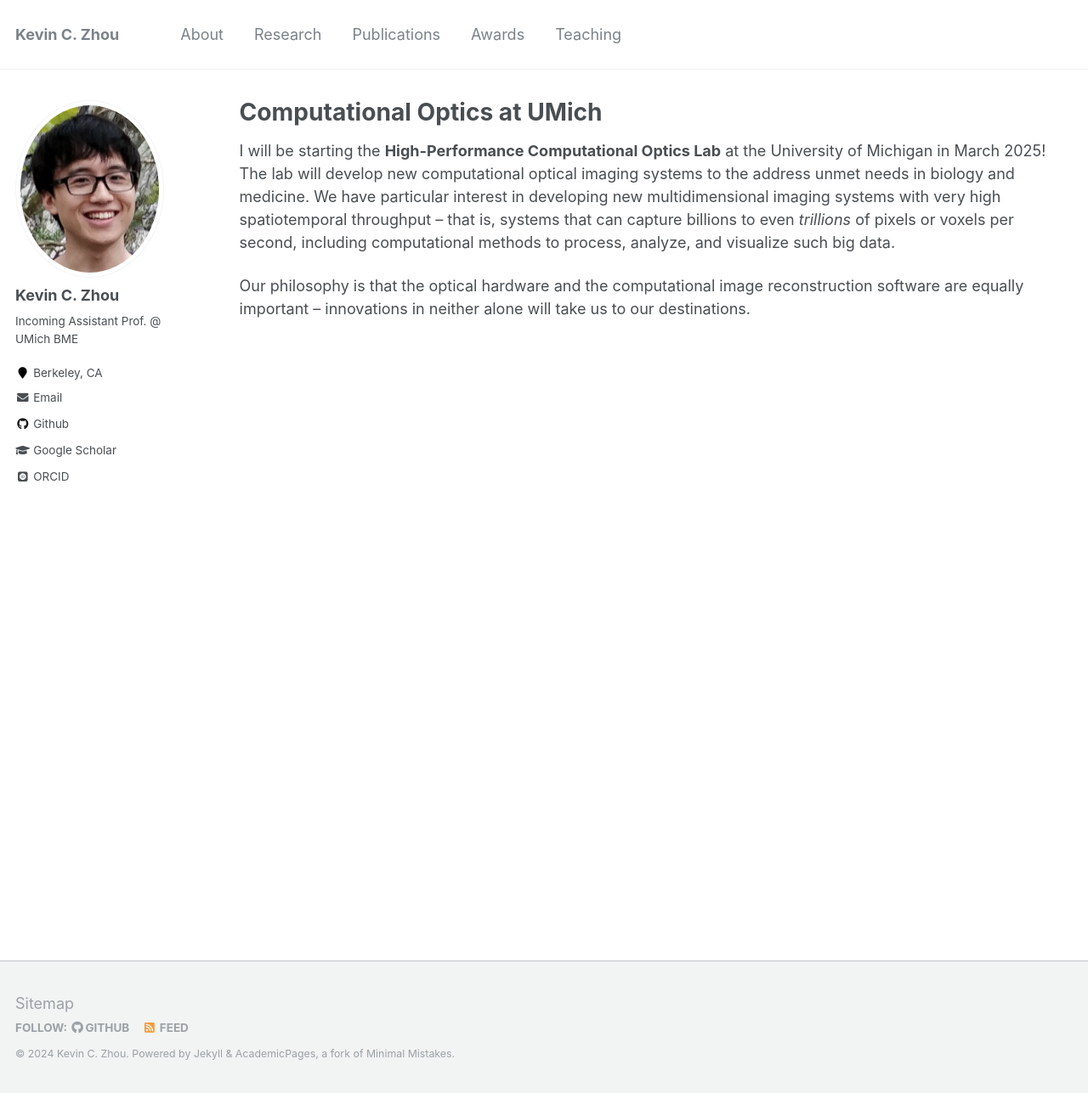
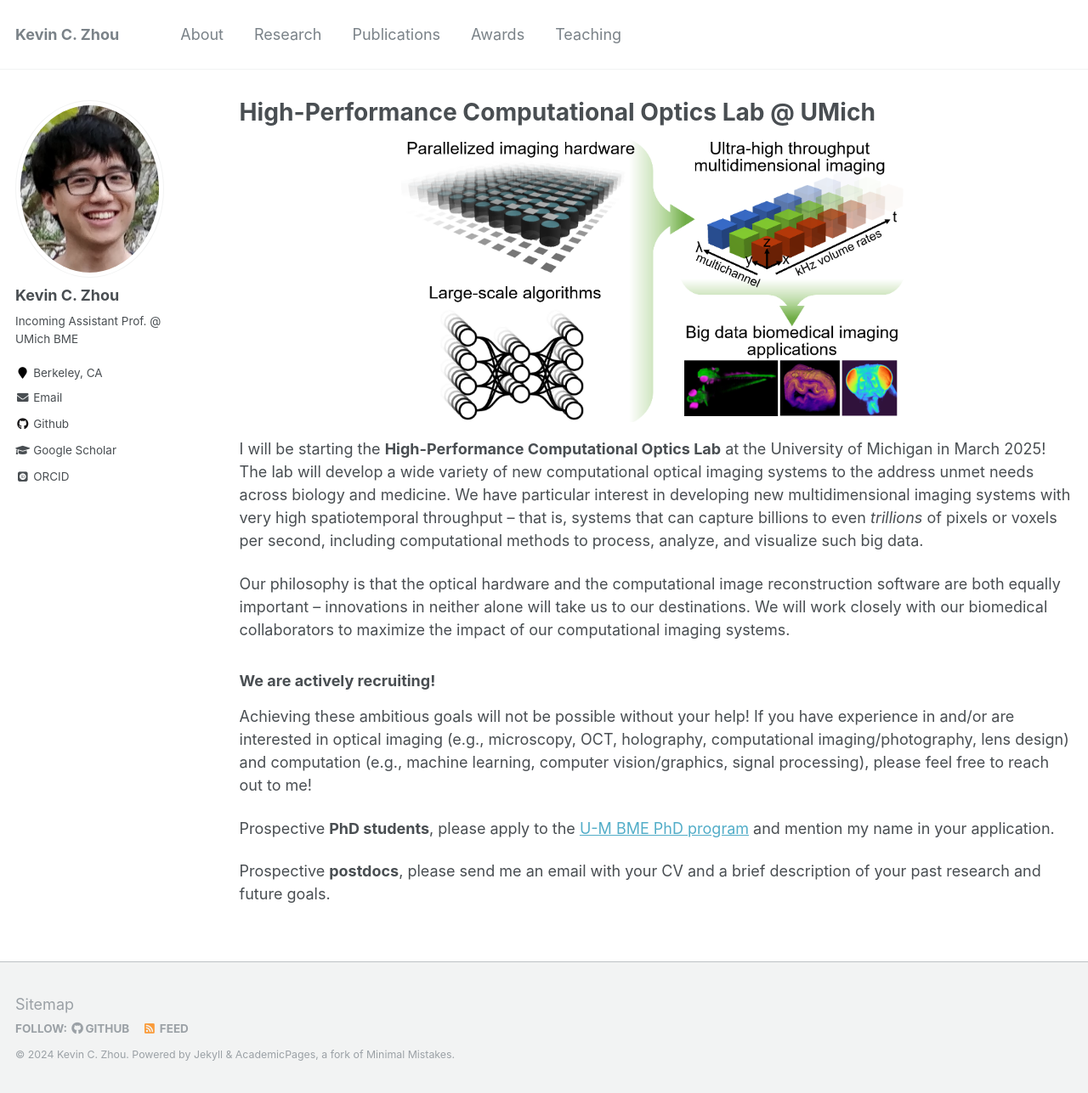
Before and after one commit to kevinczhou/kevinczhou.github.io, a Jekyll site: the page built from _pages/umich.md, in a window 1280 px wide and 1287 px high. Shown: the whole window at 85% size. Built offline with Jekyll 4.4.1, drawn with Linux system fonts in a browser that asks for light colours; some web fonts are replaced.

Commit message:
Update umich.md

```diff
--- a/_pages/umich.md
+++ b/_pages/umich.md
@@ -1,10 +1,17 @@
 ---
 layout: archive
-title: "Computational Optics at UMich"
+title: "High-Performance Computational Optics Lab @ UMich"
 permalink: /umich/
 author_profile: true
 ---
+<center><img src="/images/lab_overview.png" alt="high-performance computational optics lab" width="600"/></center>
+I will be starting the **High-Performance Computational Optics Lab** at the University of Michigan in March 2025! The lab will develop a wide variety of new computational optical imaging systems to the address unmet needs across biology and medicine. We have particular interest in developing new multidimensional imaging systems with very high spatiotemporal throughput -- that is, systems that can capture billions to even *trillions* of pixels or voxels per second, including computational methods to process, analyze, and visualize such big data.
 
-I will be starting the **High-Performance Computational Optics Lab** at the University of Michigan in March 2025! The lab will develop new computational optical imaging systems to the address unmet needs in biology and medicine. We have particular interest in developing new multidimensional imaging systems with very high spatiotemporal throughput -- that is, systems that can capture billions to even *trillions* of pixels or voxels per second, including computational methods to process, analyze, and visualize such big data.
+Our philosophy is that the optical hardware and the computational image reconstruction software are both equally important -- innovations in neither alone will take us to our destinations. We will work closely with our biomedical collaborators to maximize the impact of our computational imaging systems.
 
-Our philosophy is that the optical hardware and the computational image reconstruction software are equally important -- innovations in neither alone will take us to our destinations.
+### We are actively recruiting!
+Achieving these ambitious goals will not be possible without your help! If you have experience in and/or are interested in optical imaging (e.g., microscopy, OCT, holography, computational imaging/photography, lens design) and computation (e.g., machine learning, computer vision/graphics, signal processing), please feel free to reach out to me!
+
+Prospective **PhD students**, please apply to the [U-M BME PhD program](https://bme.umich.edu/academics/graduate/graduate-admissions/) and mention my name in your application.
+
+Prospective **postdocs**, please send me an email with your CV and a brief description of your past research and future goals.
```
